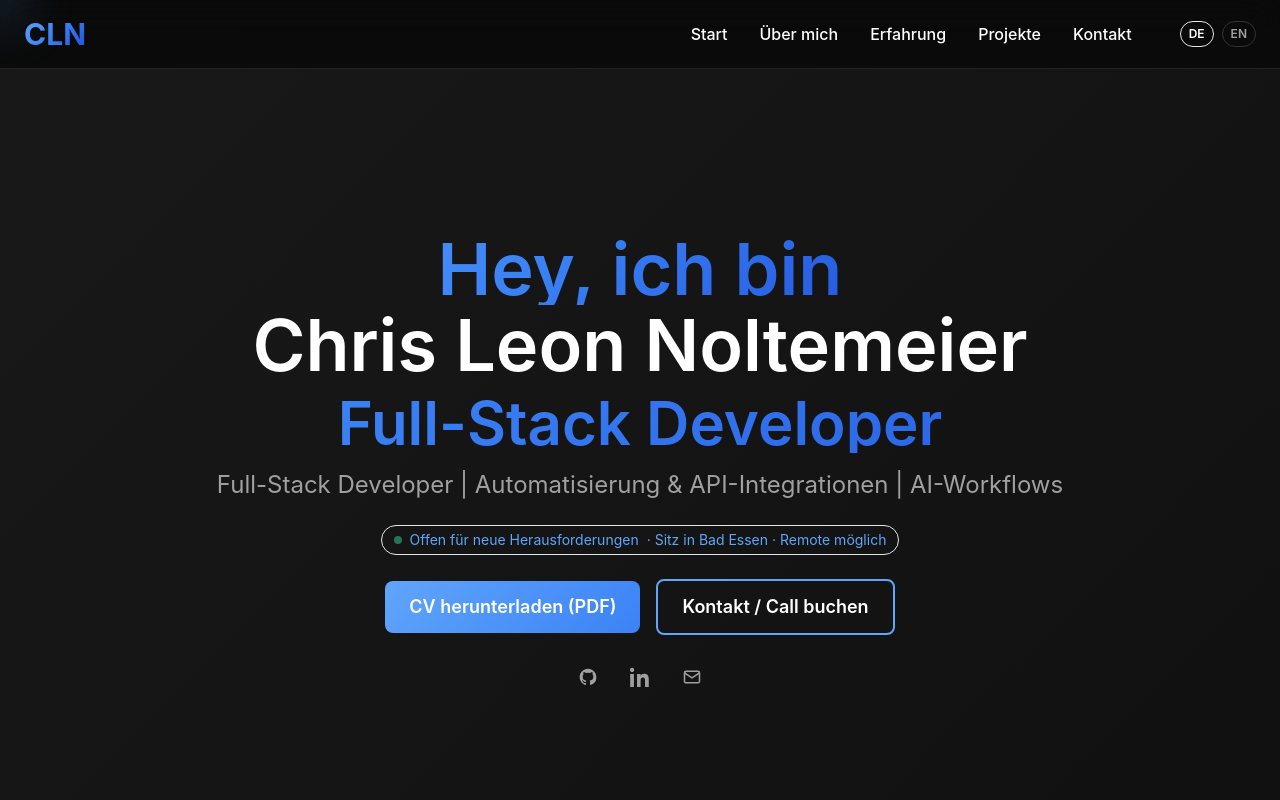
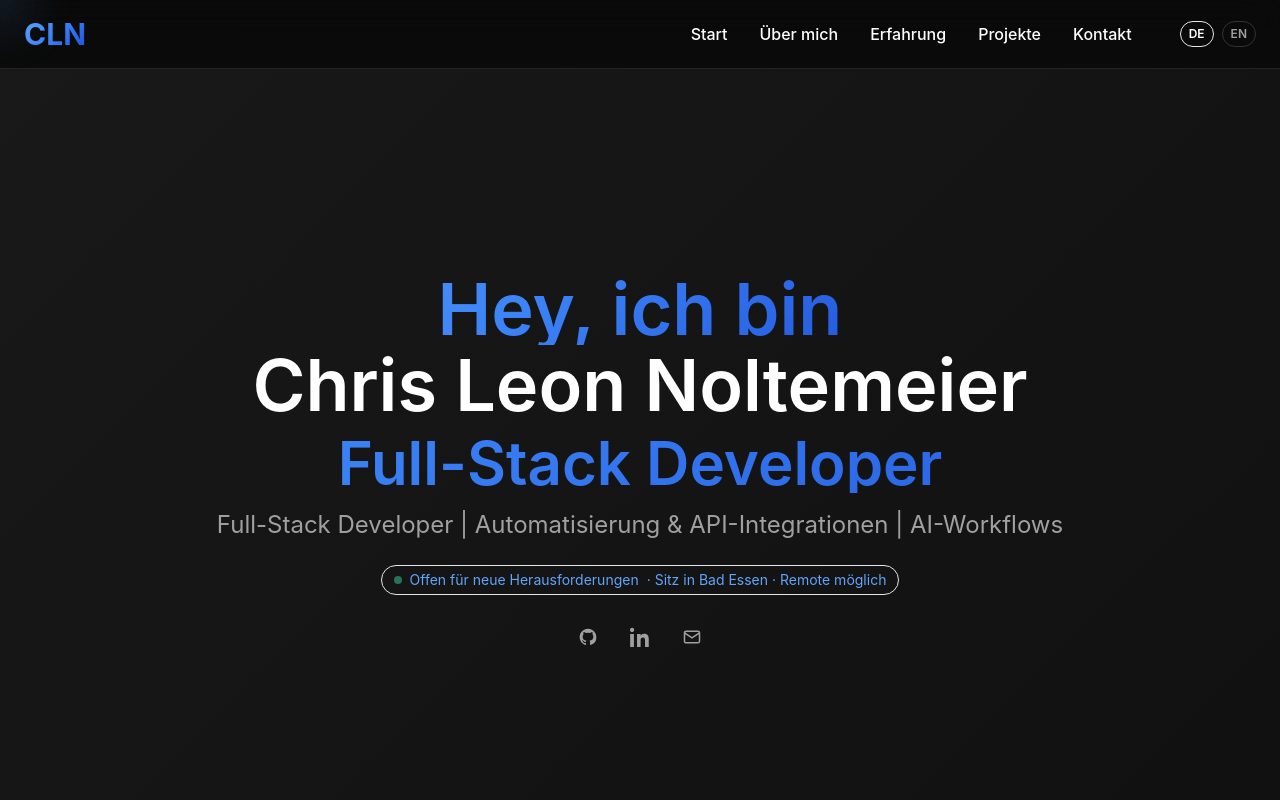
Before and after one commit to chrisnltr/portfolio, a Nuxt app: page /1 in a window 1280 px wide. Shown: the top 800 px of the page. Built offline with nearby package versions, Linux system fonts and the light colour scheme.

Commit message:
Refactor HeroSection: Remove CV download button and contact button, update translations, and clean up unused code for improved clarity and performance.

```diff
--- a/components/sections/HeroSection.vue
+++ b/components/sections/HeroSection.vue
@@ -57,36 +57,8 @@
         </div>
 
         <div
-          class="flex flex-col sm:flex-row gap-4 justify-center items-center animate-slide-up"
+          class="flex items-center justify-center gap-4 animate-slide-up"
           style="animation-delay: 0.65s"
-        >
-          <a
-            :href="currentCvUrl"
-            download
-            class="btn-primary text-base md:text-lg px-8 py-3 group relative overflow-hidden inline-flex items-center justify-center gap-2 focus:outline-none focus-visible:ring-2 focus-visible:ring-accent-400 focus-visible:ring-offset-2 focus-visible:ring-offset-[#0a0a0a]"
-            target="_blank"
-            rel="noopener noreferrer"
-          >
-            <span class="relative z-10">
-              {{ messages.hero.downloadCv }}
-            </span>
-            <div
-              class="absolute inset-0 bg-gradient-to-r from-accent-400 to-accent-600 transform -translate-x-full group-hover:translate-x-0 transition-transform duration-500 ease-out"
-            ></div>
-          </a>
-
-          <button
-            type="button"
-            class="btn-secondary text-base md:text-lg px-8 py-3 inline-flex items-center justify-center gap-2 focus:outline-none focus-visible:ring-2 focus-visible:ring-accent-400 focus-visible:ring-offset-2 focus-visible:ring-offset-[#0a0a0a]"
-            @click="scrollToContact"
-          >
-            <span>{{ messages.hero.contactCta }}</span>
-          </button>
-        </div>
-
-        <div
-          class="mt-6 flex items-center justify-center gap-4 animate-slide-up"
-          style="animation-delay: 0.75s"
         >
           <a
             v-for="link in profile.socialLinks"
@@ -154,24 +126,10 @@
 import { computed } from "vue";
 import { useI18n } from "~/composables/useI18n";
 import { profile } from "~/data/profile";
-import cvDownloadFile from "~/assets/css/Lebenslauf - Chris Leon Noltemeier.pdf?url";
 
-const { locale, messages: rawMessages } = useI18n();
+const { messages: rawMessages } = useI18n();
 
 const messages = computed(() => rawMessages.value);
-
-const currentCvUrl = computed(() => cvDownloadFile);
-
-const scrollToContact = () => {
-  if (typeof document === "undefined") return;
-  const el = document.getElementById("contact");
-  if (!el) return;
-
-  el.scrollIntoView({
-    behavior: "smooth",
-    block: "start",
-  });
-};
 
 const socialAriaLabel = (type: "github" | "linkedin" | "email") => {
   const social = messages.value.social;
--- a/data/i18n/de.ts
+++ b/data/i18n/de.ts
@@ -20,9 +20,6 @@ export const de: AppTranslations = {
       "Full-Stack Developer | Automatisierung & API-Integrationen | AI-Workflows",
     openToWorkBadge: "Offen für neue Herausforderungen",
     locationLabel: "Sitz in Bad Essen · Remote möglich",
-    downloadCv: "CV herunterladen (PDF)",
-    contactCta: "Kontakt / Call buchen",
-    contactCtaSecondary: "Lass uns sprechen",
   },
   about: {
     title: "Über mich",
--- a/data/i18n/en.ts
+++ b/data/i18n/en.ts
@@ -20,9 +20,6 @@ export const en: AppTranslations = {
       "Full-Stack Developer | Automation & API Integrations | AI-enabled workflows",
     openToWorkBadge: "Open to work",
     locationLabel: "Based in Bad Essen · Remote friendly",
-    downloadCv: "Download CV (PDF)",
-    contactCta: "Contact / Book a call",
-    contactCtaSecondary: "Let’s talk",
   },
   about: {
     title: "About Me",
--- a/data/profile.ts
+++ b/data/profile.ts
@@ -1,14 +1,9 @@
 import type { Profile } from "~/types/content";
 
-// TODO: Replace CV file names with your actual PDFs in /public/cv.
 export const profile: Profile = {
   name: "Chris Leon Noltemeier",
   location: "Bad Essen / Remote",
   openToWork: true,
-  cv: {
-    en: "/cv/chris-leon-noltemeier-en.pdf",
-    de: "/cv/chris-leon-noltemeier-de.pdf",
-  },
   socialLinks: [
     {
       id: "github",
--- a/types/content.ts
+++ b/types/content.ts
@@ -12,7 +12,6 @@ export type Profile = {
   name: string;
   location: string;
   openToWork: boolean;
-  cv: Record<AppLocale, string>;
   socialLinks: SocialLink[];
 };
 
--- a/types/i18n.ts
+++ b/types/i18n.ts
@@ -19,9 +19,6 @@ export type HeroSection = {
   positioningLine: string;
   openToWorkBadge: string;
   locationLabel: string;
-  downloadCv: string;
-  contactCta: string;
-  contactCtaSecondary?: string;
 };
 
 export type ImpactItem = {
```
Also changed, not shown: 2 other files (tests, documents, lock files or other folders).
